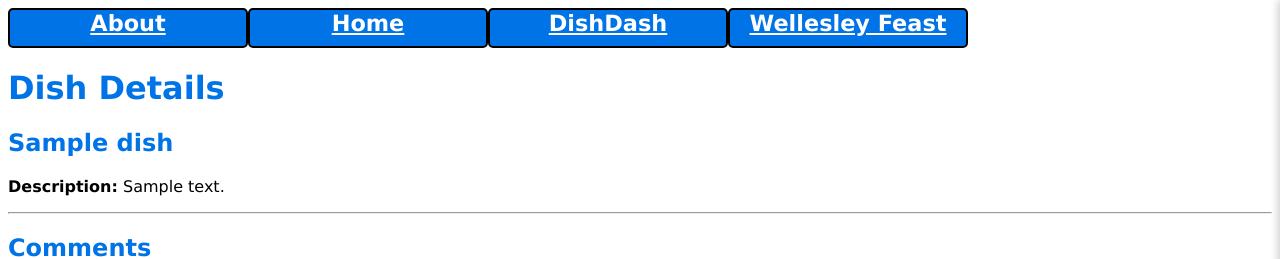
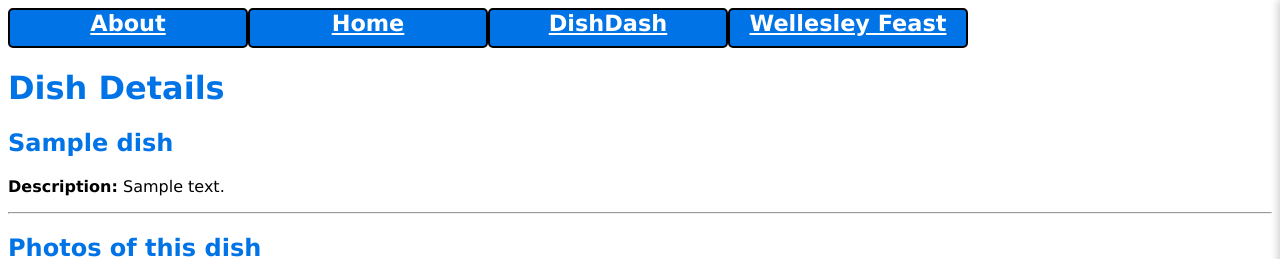
Before and after one commit to Dorajyl/WellesleyFreshPlus, a Flask app: template templates/dish.html in a window 1280 px wide. Shown: the top 259 px of the page. Run offline with Flask 3, Linux system fonts and the light colour scheme; the template is opened without the code that fills it: most values are stand-ins (such as "Sample title", 1, 10 or a date in 2020).

Commit message:
dish pics

```diff
--- a/app.py
+++ b/app.py
@@ -24,6 +24,22 @@ print(dbi.conf('wfresh_db'))
 
 # This gets us better error messages for certain common request errors
 app.config['TRAP_BAD_REQUEST_ERRORS'] = True
+
+# Picture upload: Save images into static/uploads/
+app.config['UPLOAD_FOLDER'] = os.path.join(app.root_path, 'static', 'uploads')
+app.config['MAX_CONTENT_LENGTH'] = 1 * 1024 * 1024  # 1MB maxumum
+
+ALLOWED_EXTENSIONS = {'png', 'jpg', 'jpeg', 'gif'}
+
+def allowed_file(filename):
+    '''Return True if the filename has an allowed extension.'''
+    return (
+        '.' in filename and
+        filename.rsplit('.', 1)[1].lower() in ALLOWED_EXTENSIONS
+    )
+
+# Ensure the uploads directory exists
+os.makedirs(app.config['UPLOAD_FOLDER'], exist_ok=True)
 
 @app.route('/')
 def index():
@@ -149,10 +165,12 @@ def get_dish(did):
                 filepath = filename
 
             # Insert comment
-            cur.execute('''INSERT INTO comments (owner, type, comment, dish, filepath)
-                           VALUES (%s, %s, %s, %s, %s)''',
-                        (owner_id, comment_type, comment_text, did, filepath))
-            conn.commit()
+                cur.execute(
+                    '''INSERT INTO dish_picture (did, filename)
+                       VALUES (%s, %s)''',
+                    (did, filepath)
+                )
+                conn.commit()
             flash('Comment/Picture added successfully!')
             # Redirect to avoid duplicate submissions on refresh
             return redirect(url_for('get_dish', did=did))
@@ -179,7 +197,57 @@ def get_dish(did):
                    ORDER BY c.commentid DESC''', (did,))
     comments = cur.fetchall()
 
-    return render_template('dish.html', dish=dish, comments=comments)
+    cur.execute('SELECT pid, filename FROM dish_picture WHERE did = %s', (did,))
+    dish_pics = cur.fetchall()
+
+    return render_template('dish.html', dish=dish, comments=comments, dish_pics=dish_pics)
+
+# Delete pictures
+@app.route('/dish/<did>/delete_pic/<int:pid>', methods=['POST'])
+def delete_dish_pic(did, pid):
+    dbi.conf('wfresh_db')
+    conn = dbi.connect()
+    cur = conn.cursor()
+
+    # look up the filename for the pid + did
+    cur.execute(
+        'SELECT filename FROM dish_picture WHERE pid = %s AND did = %s',
+        (pid, did)
+    )
+    row = cur.fetchone()
+    if row is None:
+        flash('Picture not found')
+        return redirect(url_for('get_dish', did=did))
+
+    filename = row[0]
+
+    # delete the row from dish_picture
+    cur.execute('DELETE FROM dish_picture WHERE pid = %s', (pid,))
+    conn.commit()
+
+    # clear comment.filepath that uses this filename
+    cur.execute(
+        'UPDATE comments SET filepath = NULL WHERE dish = %s AND filepath = %s',
+        (did, filename)
+    )
+    conn.commit()
+
+    # delete the actual file from static/uploads
+    cur.execute(
+        'SELECT COUNT(*) FROM dish_picture WHERE filename = %s',
+        (filename,)
+    )
+    count = cur.fetchone()[0]
+
+    if count == 0:  # only delete file if no more db references
+        path = os.path.join(app.config['UPLOAD_FOLDER'], filename)
+        try:
+            os.remove(path)
+        except FileNotFoundError:
+            pass  # if it is already gone, ignore
+
+    flash('Picture deleted.')
+    return redirect(url_for('get_dish', did=did))
 
 if __name__ == '__main__':
     import sys, os
--- a/templates/dish.html
+++ b/templates/dish.html
@@ -12,11 +12,33 @@
 
     <hr>
 
-    <h2>Comments</h2>
+    <h2>Photos of this dish</h2>
+    {% if dish_pics %}
+        <div class="dish-photos">
+            {% for pic in dish_pics %}
+                <div class="dish-photo-item">
+                    <img src="{{ url_for('static', filename='uploads/' ~ pic[1]) }}"
+                        alt="Dish photo"
+                        style="max-width: 200px; margin: 5px;">
+
+                    <form method="POST"
+                        action="{{ url_for('delete_dish_pic', did=dish.did, pid=pic[0]) }}"
+                        style="display:inline">
+                        <button type="submit">Delete</button>
+                    </form>
+                </div>
+            {% endfor %}
+        </div>
+    {% else %}
+        <p>No photos yet. Be the first to upload one!</p>
+    {% endif %}
+
+    <hr>
+
+    <h2>Add a Comment or a Picture</h2>
 
     <!-- Comment & Picture Form -->
     <div class="comment-form">
-        <h3>Add a Comment</h3>
         <form method="POST"
               action="{{ url_for('get_dish', did=dish.did) }}"
               enctype="multipart/form-data">
```
